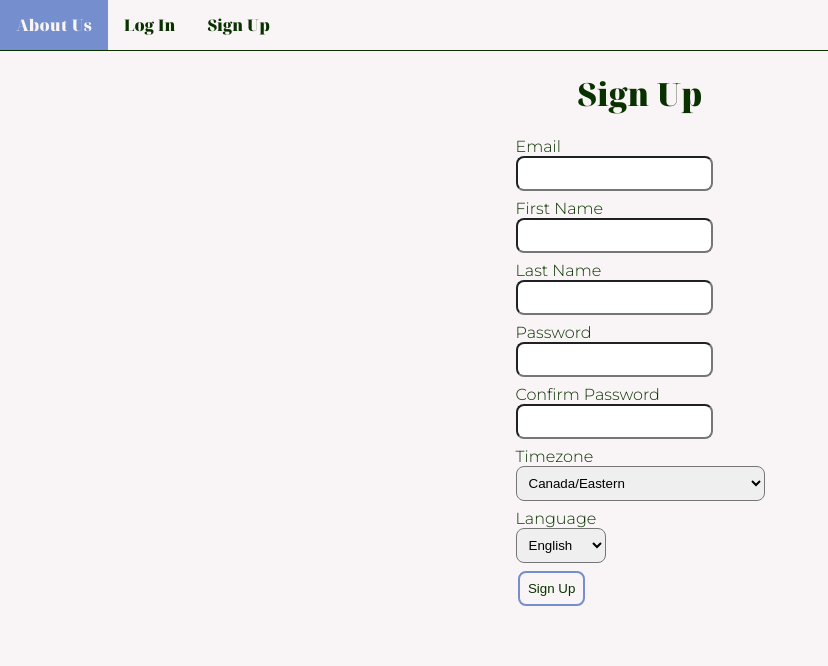
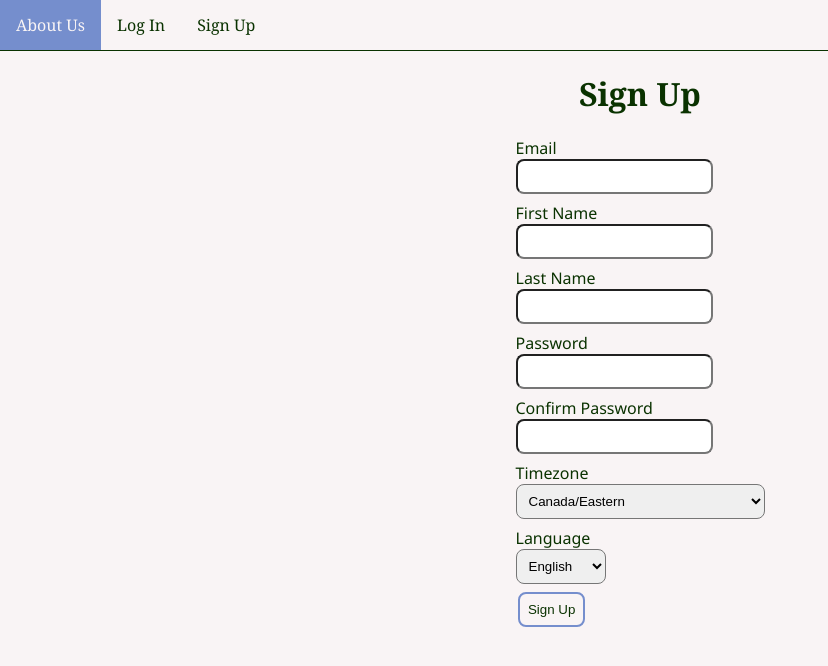
Before and after one commit to Amenhotep314/study, a Flask app: page /signup in a window 1280 px wide. Shown: the top 666 px of the page, without its empty margins (0-828 px from the left). Run offline with Flask 3, Linux system fonts and the light colour scheme; some libraries are stand-ins or nearby versions.

Commit message:
Implements Noto as default font

```diff
--- a/src/static/stylesheet.css
+++ b/src/static/stylesheet.css
@@ -1,7 +1,7 @@
 /* Page styles */
 body {
-    --title-font: 'Noto Serif Display', serif;
-    --sub-font: 'Montserrat', sans-serif;
+    --title-font: 'Noto Serif', serif;
+    --sub-font: 'Noto Sans', sans-serif;
 
     margin: 0;
     background-color: var(--primary-color);
--- a/src/templates/base.html
+++ b/src/templates/base.html
@@ -16,9 +16,7 @@
     <!-- Fonts -->
     <link rel="preconnect" href="https://fonts.googleapis.com">
     <link rel="preconnect" href="https://fonts.gstatic.com" crossorigin>
-    <link href="https://fonts.googleapis.com/css2?family=Noto+Serif+Display:wght@900&display=swap" rel="stylesheet">
-    <link href="https://fonts.googleapis.com/css2?family=Montserrat:wght@300&family=Noto+Serif+Display:wght@900&display=swap" rel="stylesheet">
-
+    <link href="https://fonts.googleapis.com/css2?family=Noto+Sans:ital,wght@0,100..900;1,100..900&family=Noto+Serif:ital,wght@0,100..900;1,100..900&display=swap" rel="stylesheet">
     <!-- Icons -->
     <script src="https://kit.fontawesome.com/c6778fb0ad.js" crossorigin="anonymous"></script>
     <link rel="shortcut icon" href="{{ url_for('static', filename='favicon.png') }}">
```
